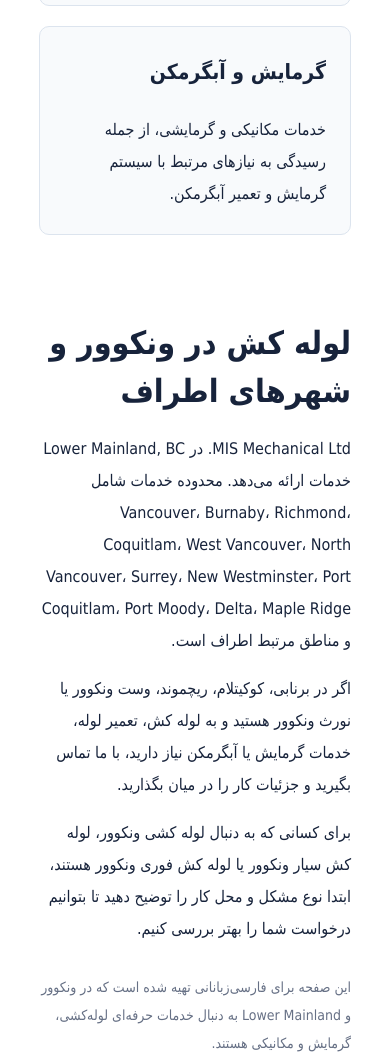
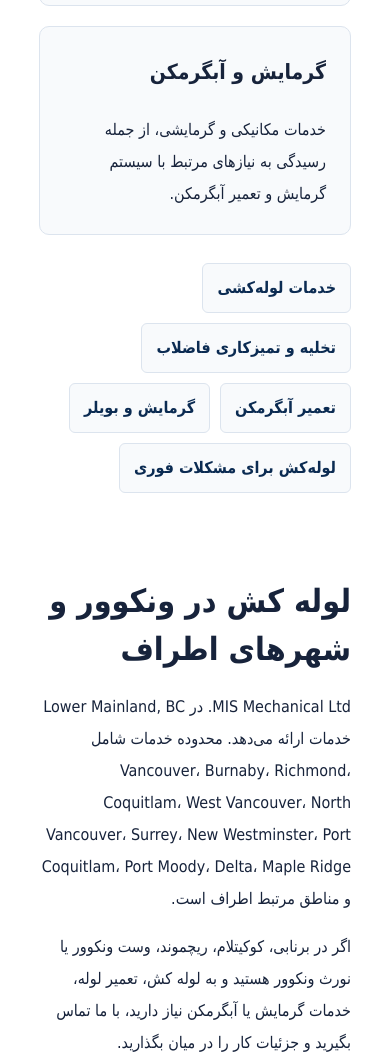
Before and after one commit to alivand1369/mis-mechanical-website, a website: page persian-plumber-vancouver.html in a window 390 px wide. Shown: the part 1602-2664 px from the top of the page. Drawn offline with Linux system fonts and the light colour scheme.

Commit message:
Improve Persian page internal linking

```diff
--- a/persian-plumber-vancouver.html
+++ b/persian-plumber-vancouver.html
@@ -13,7 +13,7 @@
 <link rel="preconnect" href="https://fonts.gstatic.com" crossorigin>
 <link href="https://fonts.googleapis.com/css2?family=DM+Sans:wght@400;500;600;700&family=Space+Grotesk:wght@500;600;700&display=swap" rel="stylesheet">
 <style>
-.fa-page{font-family:Tahoma,"Vazirmatn",Arial,sans-serif;line-height:2;background:#fff;color:#17233b}.fa-page .container{max-width:1100px;margin:auto;padding:0 24px}.fa-hero{background:#071a35;color:#fff;padding:72px 0}.fa-hero h1{font-size:clamp(32px,5vw,54px);line-height:1.4;margin:12px 0 20px}.fa-hero p{max-width:780px;font-size:19px;color:#dbe6f5}.fa-eyebrow{color:#39bdf8;font-weight:700;letter-spacing:.5px}.fa-btn{display:inline-block;background:#ff7a18;color:#fff;text-decoration:none;padding:10px 22px;border-radius:6px;font-weight:700;margin-top:18px}.fa-section{padding:58px 0}.fa-section h2{font-size:32px;line-height:1.5;margin:0 0 18px}.fa-grid{display:grid;grid-template-columns:repeat(2,minmax(0,1fr));gap:20px;margin-top:28px}.fa-card{border:1px solid #dce4ee;border-radius:10px;padding:24px;background:#f8fafc}.fa-card h3{margin-top:0;font-size:21px}.fa-card p{margin-bottom:0}.fa-cta{background:#0b2b52;color:#fff;text-align:center;padding:55px 0}.fa-cta p{color:#dbe6f5}.fa-nav{padding:18px 0;border-bottom:1px solid #e6ebf1}.fa-nav a{color:#0b2b52;text-decoration:none;font-weight:700}.fa-note{font-size:14px;color:#667085;margin-top:28px}@media(max-width:700px){.fa-grid{grid-template-columns:1fr}.fa-hero{padding:48px 0}.fa-section{padding:42px 0}}
+.fa-page{font-family:Tahoma,"Vazirmatn",Arial,sans-serif;line-height:2;background:#fff;color:#17233b}.fa-page .container{max-width:1100px;margin:auto;padding:0 24px}.fa-hero{background:#071a35;color:#fff;padding:72px 0}.fa-hero h1{font-size:clamp(32px,5vw,54px);line-height:1.4;margin:12px 0 20px}.fa-hero p{max-width:780px;font-size:19px;color:#dbe6f5}.fa-eyebrow{color:#39bdf8;font-weight:700;letter-spacing:.5px}.fa-btn{display:inline-block;background:#ff7a18;color:#fff;text-decoration:none;padding:10px 22px;border-radius:6px;font-weight:700;margin-top:18px}.fa-section{padding:58px 0}.fa-section h2{font-size:32px;line-height:1.5;margin:0 0 18px}.fa-grid{display:grid;grid-template-columns:repeat(2,minmax(0,1fr));gap:20px;margin-top:28px}.fa-card{border:1px solid #dce4ee;border-radius:10px;padding:24px;background:#f8fafc}.fa-card h3{margin-top:0;font-size:21px}.fa-card p{margin-bottom:0}.fa-cta{background:#0b2b52;color:#fff;text-align:center;padding:55px 0}.fa-cta p{color:#dbe6f5}.fa-nav{padding:18px 0;border-bottom:1px solid #e6ebf1}.fa-nav a{color:#0b2b52;text-decoration:none;font-weight:700}.fa-note{font-size:14px;color:#667085;margin-top:28px}.fa-links{display:flex;flex-wrap:wrap;gap:10px;margin-top:28px}.fa-links a{display:inline-block;color:#0b2b52;text-decoration:none;font-weight:700;border:1px solid #dce4ee;border-radius:6px;padding:8px 14px;background:#f8fafc}@media(max-width:700px){.fa-grid{grid-template-columns:1fr}.fa-hero{padding:48px 0}.fa-section{padding:42px 0}}
 </style>
 </head>
 <body class="fa-page">
@@ -25,7 +25,7 @@
 <article class="fa-card"><h3>تعمیر لوله و خدمات فوری</h3><p>اگر با نشتی، خرابی یا مشکل دیگری در سیستم لوله‌کشی روبه‌رو هستید، می‌توانید برای بررسی و هماهنگی خدمات با ما تماس بگیرید.</p></article>
 <article class="fa-card"><h3>تخلیه و سیستم‌های فاضلاب</h3><p>خدمات مربوط به تخلیه، تعمیر و نصب سیستم‌های Drain &amp; Waste برای ساختمان‌های مسکونی و تجاری.</p></article>
 <article class="fa-card"><h3>گرمایش و آبگرمکن</h3><p>خدمات مکانیکی و گرمایشی، از جمله رسیدگی به نیازهای مرتبط با سیستم گرمایش و تعمیر آبگرمکن.</p></article>
-</div></div></section>
+</div><div class="fa-links"><a href="/plumbing.html">خدمات لوله‌کشی</a><a href="/drain-cleaning.html">تخلیه و تمیزکاری فاضلاب</a><a href="/water-heater.html">تعمیر آبگرمکن</a><a href="/heating.html">گرمایش و بویلر</a><a href="/emergency-plumber.html">لوله‌کش برای مشکلات فوری</a></div></div></section>
 <section class="fa-section"><div class="container"><h2>لوله کش در ونکوور و شهرهای اطراف</h2><p>MIS Mechanical Ltd. در Lower Mainland, BC خدمات ارائه می‌دهد. محدوده خدمات شامل Vancouver، Burnaby، Richmond، Coquitlam، West Vancouver، North Vancouver، Surrey، New Westminster، Port Coquitlam، Port Moody، Delta، Maple Ridge و مناطق مرتبط اطراف است.</p><p>اگر در برنابی، کوکیتلام، ریچموند، وست ونکوور یا نورث ونکوور هستید و به لوله کش، تعمیر لوله، خدمات گرمایش یا آبگرمکن نیاز دارید، با ما تماس بگیرید و جزئیات کار را در میان بگذارید.</p><p>برای کسانی که به دنبال لوله کشی ونکوور، لوله کش سیار ونکوور یا لوله کش فوری ونکوور هستند، ابتدا نوع مشکل و محل کار را توضیح دهید تا بتوانیم درخواست شما را بهتر بررسی کنیم.</p><p class="fa-note">این صفحه برای فارسی‌زبانانی تهیه شده است که در ونکوور و Lower Mainland به دنبال خدمات حرفه‌ای لوله‌کشی، گرمایش و مکانیکی هستند.</p></div></section>
 <section class="fa-cta"><div class="container"><h2>برای درخواست خدمات تماس بگیرید</h2><p>توضیح کوتاهی درباره مشکل یا پروژه خود بدهید تا بتوانیم درخواست شما را بررسی کنیم.</p><a class="fa-btn" href="tel:+12368677060">236-867-7060</a></div></section>
 </main>
```
